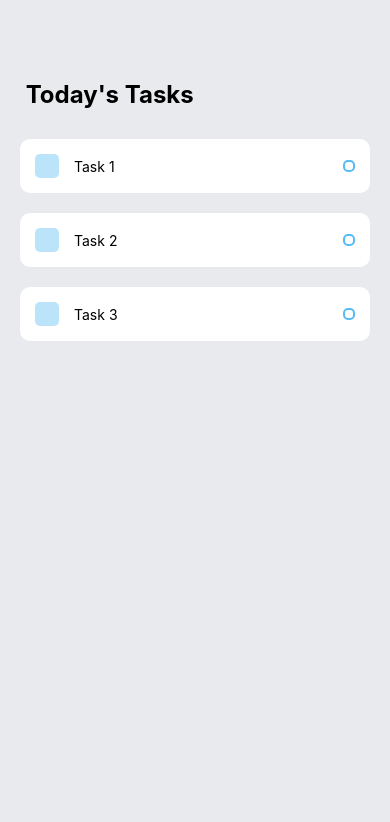
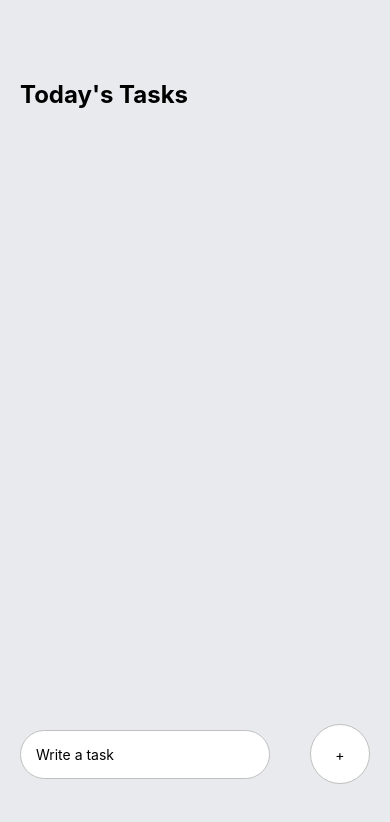
Before and after one commit to joywying/todoListRN, a React Native app: screen / in a window 390 px wide. Shown: the top 822 px of the page. Built offline with nearby package versions, Linux system fonts and the light colour scheme.

Commit message:
complete todo list basic functionality

```diff
--- a/App.js
+++ b/App.js
@@ -1,31 +1,63 @@
-import { StatusBar } from 'expo-status-bar';
-import { StyleSheet, Text, View } from 'react-native';
+import React, {useState} from 'react';
+// useState is a hook for functional components
+import { KeyboardAvoidingView, StyleSheet, Text, View, TextInput, TouchableOpacity, Keyboard, ScrollView, Platform } from 'react-native';
 import Task from './components/Task'
 
 export default function App() {
+  const [task, setTask] = useState();
+  const [taskItems, setTaskItems] = useState([]);
+
+  const handleAddTask = () => {
+    setTaskItems([...taskItems, task])
+    setTask(null)
+  };
+
+  const completeTask = (index) => {
+    let itemsCopy = [...taskItems];
+    itemsCopy.splice(index, 1);
+    setTaskItems(itemsCopy)
+  }
+
   return (
     <View style={styles.container}>
       {/* Today's Tasks */}
       <View style = {styles.tasksWrapper}>
-        <Text style={styles.sectionTitle}> Today's Tasks</Text>
+        <Text style={styles.sectionTitle}>Today's Tasks</Text>
         <View style={styles.items}>
-          {/* This is where tasks go */}
 
-        <Task text={'Task 1'}/>
-        <Task text={'Task 2'}/>
-        <Task text={'Task 3'}/>
+
+        {
+           taskItems.map((item, index) => {
+            return (
+              <TouchableOpacity key={index}  onPress={() => completeTask(index)}>
+                <Task text={item} />
+              </TouchableOpacity>
+            )
+        })
+      }
         </View>
       </View>
 
+      <KeyboardAvoidingView
+        behavior={Platform.OS === "ios" ? "padding" : "height"}
+        style={styles.writeTaskWrapper}
+      >
+        <TextInput style={styles.input} placeholder={'Write a task'} value={task} onChangeText={text => setTask(text)} />
+        <TouchableOpacity onPress={() => handleAddTask()}>
+          <View style={styles.addWrapper}>
+            <Text style={styles.addText}>+</Text>
+          </View>
+        </TouchableOpacity>
+      </KeyboardAvoidingView>
 
     </View>
-  );
+  )
 }
 
 const styles = StyleSheet.create({
   container: {
     flex: 1,
-    backgroundColor: '#E8EAED'
+    backgroundColor: '#E8EAED',
   },
   tasksWrapper: {
     paddingTop: 80,
@@ -36,6 +68,34 @@
     fontWeight: 'bold'
   },
   items: {
-    marginTop: 30
-  }
+    marginTop: 30,
+  },
+  writeTaskWrapper: {
+    position: 'absolute',
+    bottom: 60,
+    width: '100%',
+    flexDirection: 'row',
+    justifyContent: 'space-around',
+    alignItems: 'center'
+  },
+  input: {
+    paddingVertical: 15,
+    paddingHorizontal: 15,
+    backgroundColor: '#FFF',
+    borderRadius: 60,
+    borderColor: '#C0C0C0',
+    borderWidth: 1,
+    width: 250,
+  },
+  addWrapper: {
+    width: 60,
+    height: 60,
+    backgroundColor: '#FFF',
+    borderRadius: 60,
+    justifyContent: 'center',
+    alignItems: 'center',
+    borderColor: '#C0C0C0',
+    borderWidth: 1,
+  },
+  addText: {},
 });
--- a/components/Task.js
+++ b/components/Task.js
@@ -1,17 +1,19 @@
-import React from 'react'
-import { View, Text, StyleSheet, TouchableOpacity } from 'react-native'
+import React from 'react';
+import { View, Text, StyleSheet, TouchableOpacity } from 'react-native';
 
 const Task = (props) => {
+
   return (
-        <View style = {styles.item}>
+    <View style={styles.item}>
       <View style={styles.itemLeft}>
-                <View style = {styles.square}></View>
-                <Text style = {styles.text}>{props.text}</Text>
+        <View style={styles.square}></View>
+        <Text style={styles.itemText}>{props.text}</Text>
       </View>
-            <View style = {styles.circular}> </View>
+      <View style={styles.circular}></View>
     </View>
   )
 }
+
 const styles = StyleSheet.create({
   item: {
     backgroundColor: '#FFF',
@@ -25,26 +27,26 @@
   itemLeft: {
     flexDirection: 'row',
     alignItems: 'center',
-        flexWrap: 'wrap',
+    flexWrap: 'wrap'
   },
   square: {
     width: 24,
     height: 24,
     backgroundColor: '#55BCF6',
     opacity: 0.4,
+    borderRadius: 5,
     marginRight: 15,
-        borderRadius: 5
   },
   itemText: {
-        maxWidth: '80%'
+    maxWidth: '80%',
   },
   circular: {
     width: 12,
     height: 12,
     borderColor: '#55BCF6',
     borderWidth: 2,
-        borderRadius: 5
-    }
-})
+    borderRadius: 5,
+  },
+});
 
-export default Task
+export default Task;
```
Lines whose indentation alone changed are shown as unchanged.
